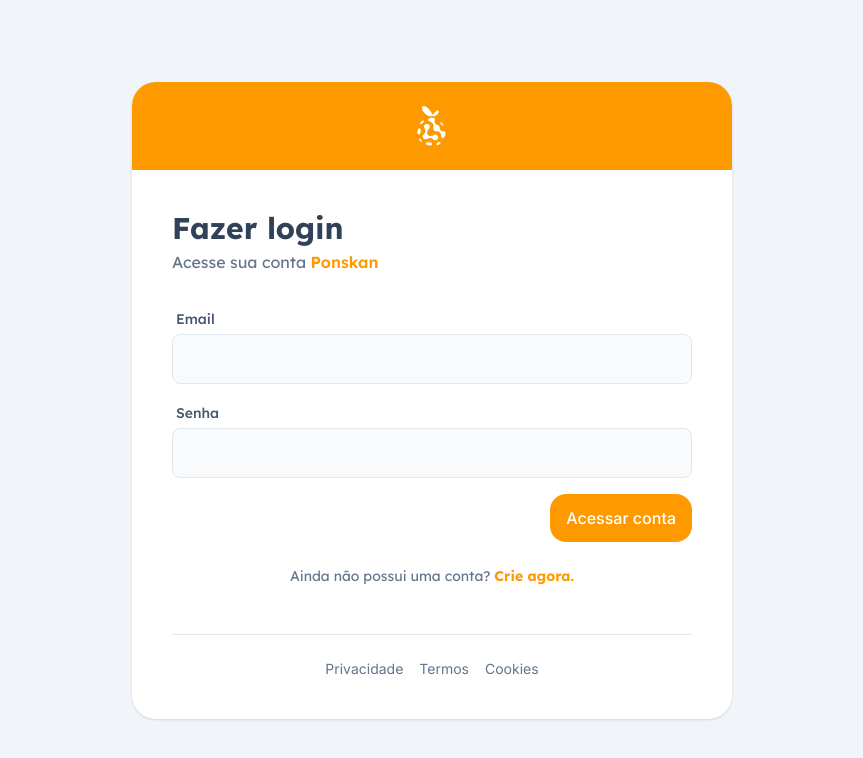
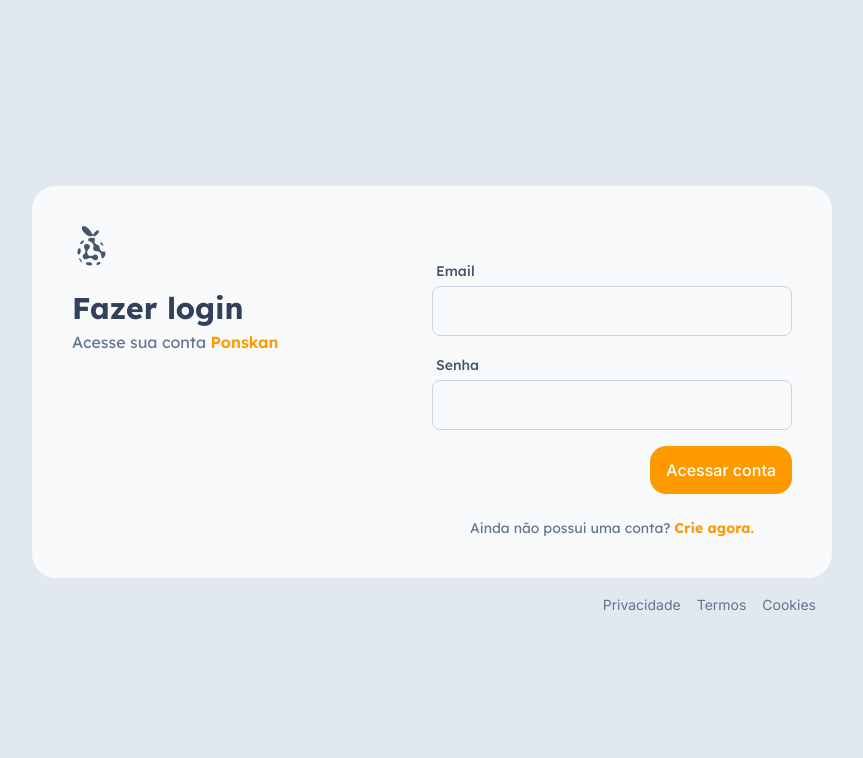
Before and after one commit to MatheusBertoldo1/ponskan-nextjs, a Next.js app in the folder ponskan/: page /login in a window 1280 px wide. Shown: the top 758 px of the page, without its empty margins (208-1071 px from the left). Built offline with nearby package versions, Linux system fonts and the light colour scheme; no server answers.

Commit message:
feat(components): adiciona ProgressBar

```diff
--- a/ponskan/src/app/(auth)/layout.tsx
+++ b/ponskan/src/app/(auth)/layout.tsx
@@ -1,17 +1,9 @@
-import { LogoCurrentColor } from "@/assets/icons/LogoCurrentColor";
-
 export default function RootLayout({ children }: Readonly<{ children: React.ReactNode; }>) {
     return (
-        <div className="flex h-dvh w-dvw justify-center items-center bg-slate-100">
+        <div className="flex h-dvh w-dvw px-4 justify-center items-center bg-slate-200">
 
-            <div className="w-full max-w-150 bg-white shadow-sm overflow-hidden font-lexend rounded-3xl">
-                {/* Header */}
-                <div className="bg-amber-500 py-6 flex items-center justify-center">
-                    <LogoCurrentColor className=" w-10 h-10 text-white" />
-                </div>
-                {children}
 
-            </div>
+            {children}
         </div>
 
     );
--- a/ponskan/src/app/(auth)/login/page.tsx
+++ b/ponskan/src/app/(auth)/login/page.tsx
@@ -1,30 +1,35 @@
 import { Button } from "@/components/ui/Button"
+import { LogoCurrentColor } from "@/assets/icons/LogoCurrentColor";
 
 export default function Login() {
     return (
-        <div className="p-10">
-            <h1 className="text-3xl font-bold text-slate-700">Fazer login</h1>
-            <p className="text-slate-500 mt-1">Acesse sua conta <span className="text-amber-500 font-semibold">Ponskan</span></p>
-
-            <form method="get" action="google.com" className="flex flex-col gap-4 mt-8 ">
-                <div>
-                    <label className="text-sm font-medium text-slate-600 ml-1">Email</label>
-                    <input type="email" className="w-full mt-1 px-4 py-3 bg-slate-50 border border-slate-200 rounded-lg outline-none focus:border-amber-400 transition-all" />
+        <div className="flex flex-col w-full max-w-200 font-lexend ">
+            <div className="flex p-10 bg-slate-50 rounded-3xl">
+                <div className="flex flex-1 flex-col">
+                    <LogoCurrentColor className=" w-10 h-10 text-slate-600" />
+                    <h1 className="mt-6 text-3xl font-bold text-slate-700">Fazer login</h1>
+                    <p className="text-slate-500 mt-1">Acesse sua conta <span className="text-amber-500 font-semibold">Ponskan</span></p>
                 </div>
 
-                <div>
-                    <label className="text-sm font-medium text-slate-600 ml-1">Senha</label>
-                    <input type="password" className="w-full mt-1 px-4 py-3 bg-slate-50 border border-slate-200 rounded-lg outline-none focus:border-amber-400 transition-all" />
+                <div className="flex flex-1 flex-col">
+                    <form method="get" action="google.com" className="flex flex-col gap-4 mt-8 ">
+                        <div>
+                            <label className="text-sm font-medium text-slate-600 ml-1">Email</label>
+                            <input type="email" className="w-full mt-1 px-4 py-3 bg-slate-50 border border-slate-300 rounded-lg outline-none focus:border-amber-400 transition-all" />
+                        </div>
+                        <div>
+                            <label className="text-sm font-medium text-slate-600 ml-1">Senha</label>
+                            <input type="password" className="w-full mt-1 px-4 py-3 bg-slate-50 border border-slate-300 rounded-lg outline-none focus:border-amber-400 transition-all" />
+                        </div>
+                        <Button className="self-end" variant="primary">Acessar conta</Button>
+                    </form>
+                    <p className="text-center mt-6 text-sm text-slate-500">
+                        Ainda não possui uma conta? <a href="/logon" className="text-amber-500 font-bold hover:underline">Crie agora.</a>
+                    </p>
                 </div>
+            </div>
 
-                <Button className="self-end" variant="primary">Acessar conta</Button>
-            </form>
-
-            <p className="text-center mt-6 text-sm text-slate-500">
-                Ainda não possui uma conta? <a href="#" className="text-amber-500 font-bold hover:underline">Crie agora.</a>
-            </p>
-
-            <div className="flex justify-center gap-4 mt-12 pt-6 border-t border-slate-200 font-inter text-sm text-slate-500">
+            <div className="flex justify-end gap-4 pt-4 pr-4 border-t border-slate-200 font-inter text-sm text-slate-500">
                 <a href="#" className="hover:text-amber-400 transition-colors">Privacidade</a>
                 <a href="#" className="hover:text-amber-400 transition-colors">Termos</a>
                 <a href="#" className="hover:text-amber-400 transition-colors">Cookies</a>
--- a/ponskan/src/app/(auth)/logon/page.tsx
+++ b/ponskan/src/app/(auth)/logon/page.tsx
@@ -0,0 +1,51 @@
+'use client'
+
+import { LogoCurrentColor } from "@/assets/icons/LogoCurrentColor";
+import { Button } from "@/components/ui/Button"
+import { useState } from "react";
+
+export default function Logon() {
+    const maxStage = 5
+    const [stage, setStage] = useState(0)
+
+    return (
+        <div className="flex flex-col w-full max-w-200 font-lexend ">
+            {/* Formulário */}
+            <div className="flex p-10 bg-slate-50 rounded-3xl">
+                <div className="flex flex-1 flex-col">
+                    <LogoCurrentColor className=" w-10 h-10 text-slate-600" />
+                    <h1 className="mt-6 text-3xl font-bold text-slate-700">Crie uma conta Ponskan</h1>
+                    <p className="text-slate-500 mt-1">Acesse sua conta <span className="text-amber-500 font-semibold">Ponskan</span></p>
+                </div>
+
+                <div className="flex flex-1 flex-col gap-6">
+
+
+                    <form method="get" action="google.com" className="flex flex-col gap-4">
+                        <div>
+                            <label className="text-sm font-medium text-slate-600 ml-1">Email</label>
+                            <input type="email" className="w-full mt-1 px-4 py-3 bg-slate-50 border border-slate-300 rounded-lg outline-none focus:border-amber-400 transition-all" />
+                        </div>
+
+                        <div>
+                            <label className="text-sm font-medium text-slate-600 ml-1">Senha</label>
+                            <input type="password" className="w-full mt-1 px-4 py-3 bg-slate-50 border border-slate-300 rounded-lg outline-none focus:border-amber-400 transition-all" />
+                        </div>
+
+                        <div className="flex w-full">
+                            <Button type="button" onClick={() => setStage(stage - 1)} variant="secondary">Voltar</Button>
+                            <Button type="button" onClick={() => setStage(stage + 1)} className="ml-auto" variant="primary">Avançar</Button>
+                        </div>
+                    </form>
+                </div>
+            </div>
+
+            {/* Termos   */}
+            <div className="flex justify-end gap-4 pt-4 pr-4 border-t border-slate-200 font-inter text-sm text-slate-500">
+                <a href="#" className="hover:text-amber-400 transition-colors">Privacidade</a>
+                <a href="#" className="hover:text-amber-400 transition-colors">Termos de uso</a>
+                <a href="#" className="hover:text-amber-400 transition-colors">Cookies</a>
+            </div>
+        </div>
+    )
+}
--- /dev/null
+++ b/ponskan/src/components/ui/ProgressBar.tsx
@@ -0,0 +1,15 @@
+interface Props  {
+    range: number
+    init: number
+    jump: number
+}
+
+export default function ProgressBar() {
+    return(
+        <div style={{ gridTemplateColumns: `repeat(${maxStage}, minmax(0, 1fr))`}} className={`grid w-full h-3 bg-slate-200 rounded-full`}>
+            <div style={{gridColumn: `span ${stage}`}} className={`flex items-center justify-end overflow-visible h-3 rounded-full bg-linear-to-r from-amber-400 to-amber-500 transition-all`}>
+                <span className="w-5 h-5 rounded-full bg-slate-50 border border-slate-400"></span>
+            </div>
+        </div>
+    )
+}
```
Also changed, not shown: 1 other file (tests, documents, lock files or other folders).
